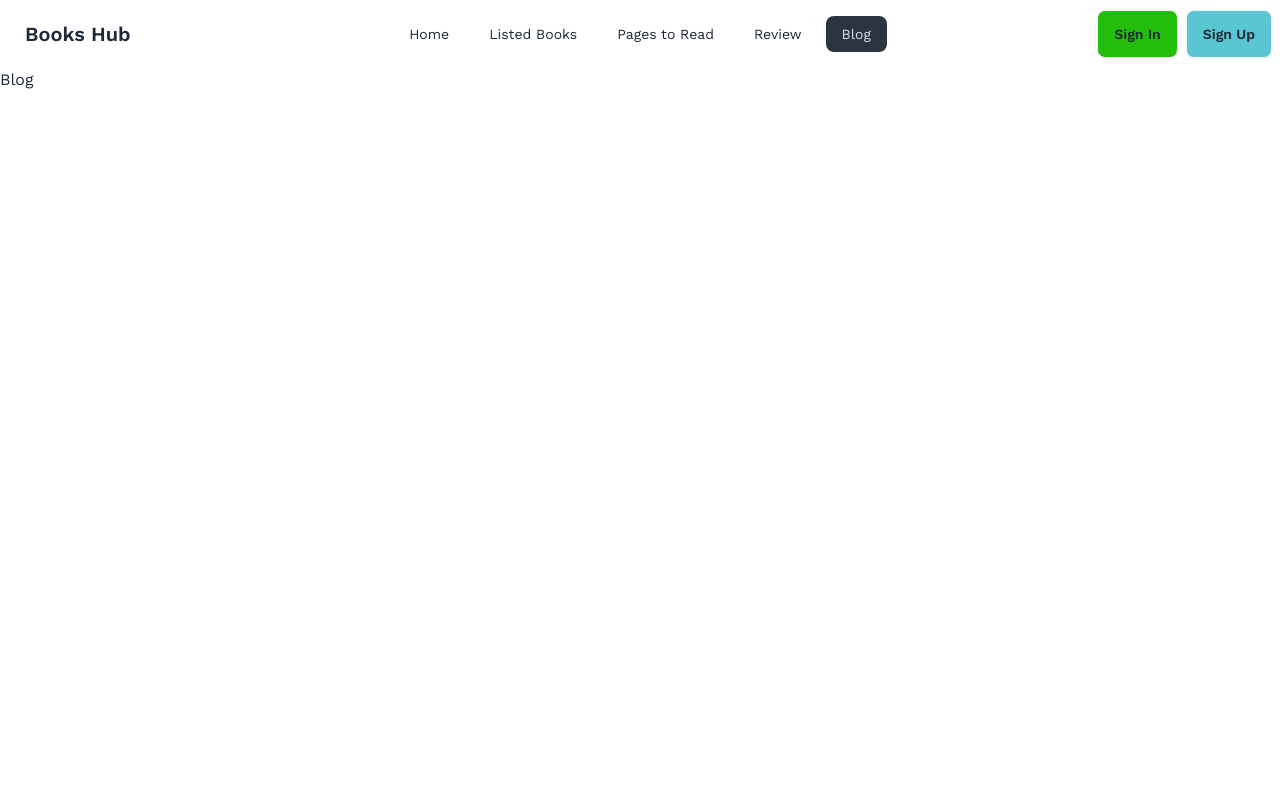
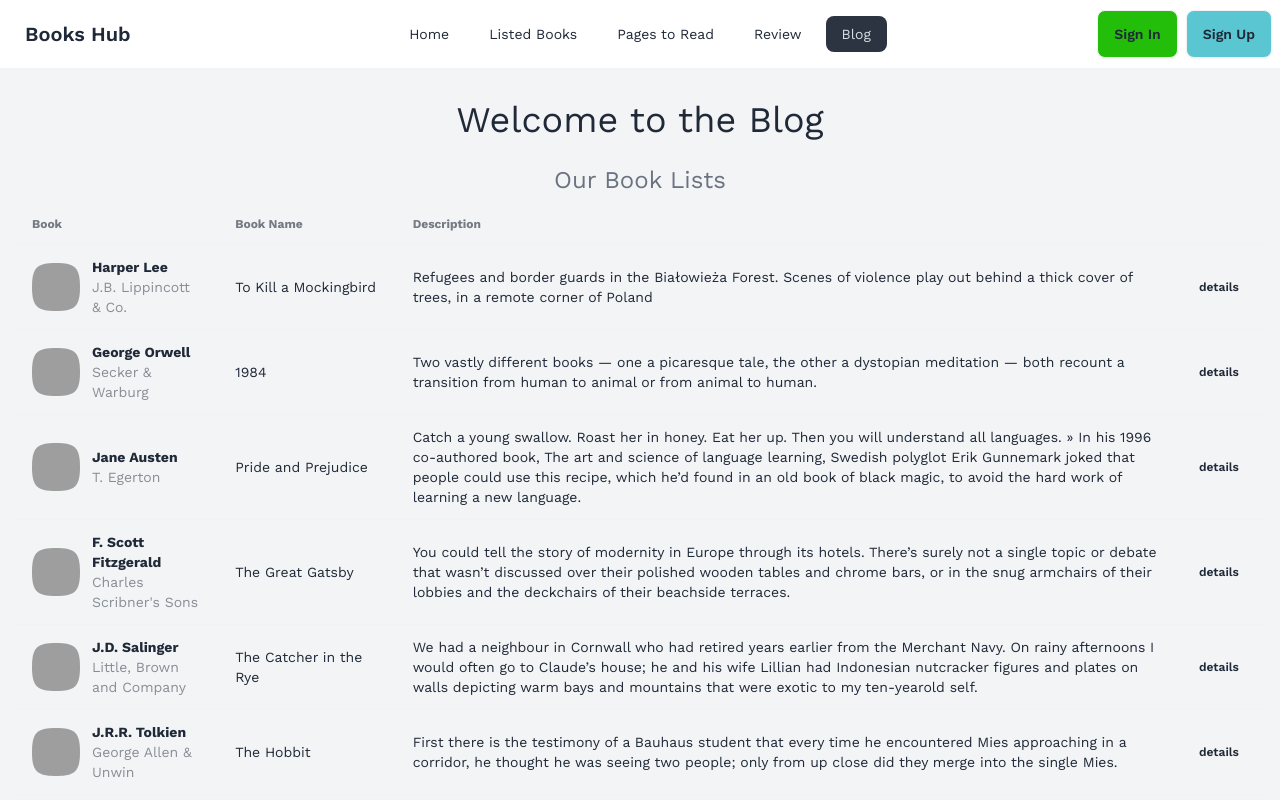
Before and after one commit to BJOARDER7/book-review, a React (Vite) app: page /blog in a window 1280 px wide. Shown: the top 800 px of the page. Built offline with nearby package versions, Linux system fonts and the light colour scheme; grey boxes are pictures that could not be loaded; a web font is replaced by a local one.

Commit message:
extra blog section added

```diff
--- a/public/books.json
+++ b/public/books.json
@@ -4,6 +4,7 @@
       "bookName": "To Kill a Mockingbird",
       "author": "Harper Lee",
       "image": "https://i.ibb.co/b6HbqQX/book1.jpg",
+      "description": "Refugees and border guards in the Białowieża Forest. Scenes of violence play out behind a thick cover of trees, in a remote corner of Poland",
       "review": "A gripping, heart-wrenching, and wholly remarkable tale of coming-of-age in a South poisoned by virulent prejudice.",
       "totalPages": 281,
       "rating": 4.8,
@@ -17,6 +18,7 @@
       "bookName": "1984",
       "author": "George Orwell",
       "image": "https://i.ibb.co/PMw73vw/book2.jpg",
+      "description": "Two vastly different books — one a picaresque tale, the other a dystopian meditation — both recount a transition from human to animal or from animal to human.",
       "review": "A dystopian social science fiction novel and cautionary tale about the dangers of totalitarianism.",
       "totalPages": 328,
       "rating": 4.7,
@@ -30,6 +32,7 @@
       "bookName": "Pride and Prejudice",
       "author": "Jane Austen",
       "image": "https://i.ibb.co/GkWJ9QV/book3.jpg",
+      "description": "Catch a young swallow. Roast her in honey. Eat her up. Then you will understand all languages. » In his 1996 co-authored book, The art and science of language learning, Swedish polyglot Erik Gunnemark joked that people could use this recipe, which he’d found in an old book of black magic, to avoid the hard work of learning a new language.",
       "review": "A romantic novel of manners that depicts the British Regency era's social milieu.",
       "totalPages": 279,
       "rating": 4.6,
@@ -43,6 +46,7 @@
       "bookName": "The Great Gatsby",
       "author": "F. Scott Fitzgerald",
       "image": "https://i.ibb.co/LYXdxYd/book4.jpg",
+      "description": "You could tell the story of modernity in Europe through its hotels. There’s surely not a single topic or debate that wasn’t discussed over their polished wooden tables and chrome bars, or in the snug armchairs of their lobbies and the deckchairs of their beachside terraces. ",
       "review": "A critical and scathing tale of the American Dream in the 1920s.",
       "totalPages": 180,
       "rating": 4.4,
@@ -56,6 +60,7 @@
       "bookName": "The Catcher in the Rye",
       "author": "J.D. Salinger",
       "image": "https://i.ibb.co/McGysSf/book5.jpg",
+      "description": "We had a neighbour in Cornwall who had retired years earlier from the Merchant Navy. On rainy afternoons I would often go to Claude’s house; he and his wife Lillian had Indonesian nutcracker figures and plates on walls depicting warm bays and mountains that were exotic to my ten-yearold self.",
       "review": "A novel about teenage rebellion and angst in the post-war era.",
       "totalPages": 214,
       "rating": 4.2,
@@ -69,6 +74,7 @@
       "bookName": "The Hobbit",
       "author": "J.R.R. Tolkien",
       "image": "https://i.ibb.co/mypQvkQ/book6.jpg",
+      "description": "First there is the testimony of a Bauhaus student that every time he encountered Mies approaching in a corridor, he thought he was seeing two people; only from up close did they merge into the single Mies.",
       "review": "A fantastical journey through Middle-earth that introduces the world of Tolkien's legendarium.",
       "totalPages": 310,
       "rating": 4.9,
@@ -82,6 +88,7 @@
       "bookName": "Harry Potter and the Philosopher's Stone",
       "author": "J.K. Rowling",
       "image": "https://i.ibb.co/FHCshrt/book7.jpg",
+      "description": "n Amsterdam, there’s a street named after Raphael Lemkin. It’s in the southeast, historically a mostly Surinamese neighborhood. Once, walking through, I saw two teenage kids playing football on a corner.",
       "review": "The beginning of an epic tale of magic, friendship, and adventure.",
       "totalPages": 223,
       "rating": 4.8,
@@ -95,6 +102,7 @@
       "bookName": "The Da Vinci Code",
       "author": "Dan Brown",
       "image": "https://i.ibb.co/FKdPryb/book8.jpg",
+      "description": "Natalia Ginzburg (1916-1991) needs very few words to paint very rich and lively characters. The novella Valentino (1957) needs less than one hundred pages to build their entire world.",
       "review": "A fast-paced thriller that combines art, religion, and conspiracy.",
       "totalPages": 454,
       "rating": 4.3,
--- a/src/components/Blog/Blog.jsx
+++ b/src/components/Blog/Blog.jsx
@@ -1,9 +1,43 @@
+import { useLoaderData } from "react-router-dom";
+import BlogItem from "./BlogItem/BlogItem";
 
 
 const Blog = () => {
+  const books = useLoaderData();
+
+
+
   return (
-    <div>
-      <h2>Blog</h2>
+    <div className="flex flex-col justify-center items-center min-h-screen bg-gray-100 p-4">
+      <h1 className="text-4xl text-gray-800 m-4">
+        Welcome to the Blog
+      </h1>
+      <h3 className="text-2xl text-gray-500 m-2">Our Book Lists</h3>
+      <div className="overflow-x-auto">
+  <table className="table">
+    {/* head */}
+    <thead>
+      <tr>
+        <th>Book</th>
+        <th>Book Name</th>
+        <th>Description</th>
+        <th></th>
+      </tr>
+    </thead>
+    <tbody>
+      {/* row  */}
+      {
+        books.map(book => <BlogItem
+        key={book.bookId}
+        book={book}
+        ></BlogItem>)
+      }
+
+
+    </tbody>
+
+  </table>
+</div>
     </div>
   );
 };
--- /dev/null
+++ b/src/components/Blog/BlogItem/BlogItem.jsx
@@ -0,0 +1,35 @@
+import PropTypes from 'prop-types';
+
+const BlogItem = ({book}) => {
+  const {author, publisher, bookName, description, image } = book;
+  return (
+    <tr>
+        <td>
+          <div className="flex items-center gap-3">
+            <div className="avatar">
+              <div className="mask mask-squircle w-12 h-12">
+                <img src={image} alt="Avatar Tailwind CSS Component" />
+              </div>
+            </div>
+            <div>
+              <div className="font-bold">{author}</div>
+              <div className="text-sm opacity-50">{publisher}</div>
+            </div>
+          </div>
+        </td>
+        <td>
+          {bookName}
+        </td>
+        <td>{description}</td>
+        <th>
+          <button className="btn btn-ghost btn-xs">details</button>
+        </th>
+      </tr>
+  );
+};
+
+BlogItem.propTypes = {
+  book: PropTypes.object
+}
+
+export default BlogItem;
--- a/src/main.jsx
+++ b/src/main.jsx
@@ -44,7 +44,8 @@ const router = createBrowserRouter([
       },
       {
         path: "/blog",
-        element: <Blog></Blog>
+        element: <Blog></Blog>,
+        loader: () => fetch('/books.json')
       }
     ]
   },
```
